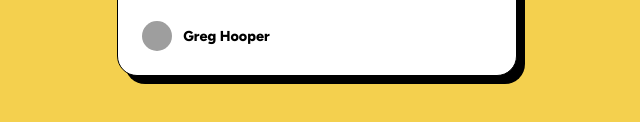
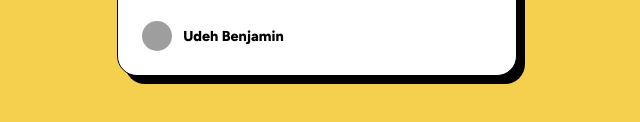
Before and after one commit to benja-myte/Blog-project, a plain HTML site: page index.html in a window 1280 px wide. Shown: the part 584-706 px from the top of the page, 323-963 px from the left. Drawn offline with Linux system fonts and the light colour scheme; grey boxes are pictures that could not be loaded.

Commit message:
Update index.html

```diff
--- a/index.html
+++ b/index.html
@@ -18,7 +18,7 @@
     </div>
     <div class="author">
       <img src="images/Udeh Benjamin.png" alt="Greg Hooper" />
-      <span class="author-name">Greg Hooper</span>
+      <span class="author-name">Udeh Benjamin</span>
     </div>
   </div>
 
```
